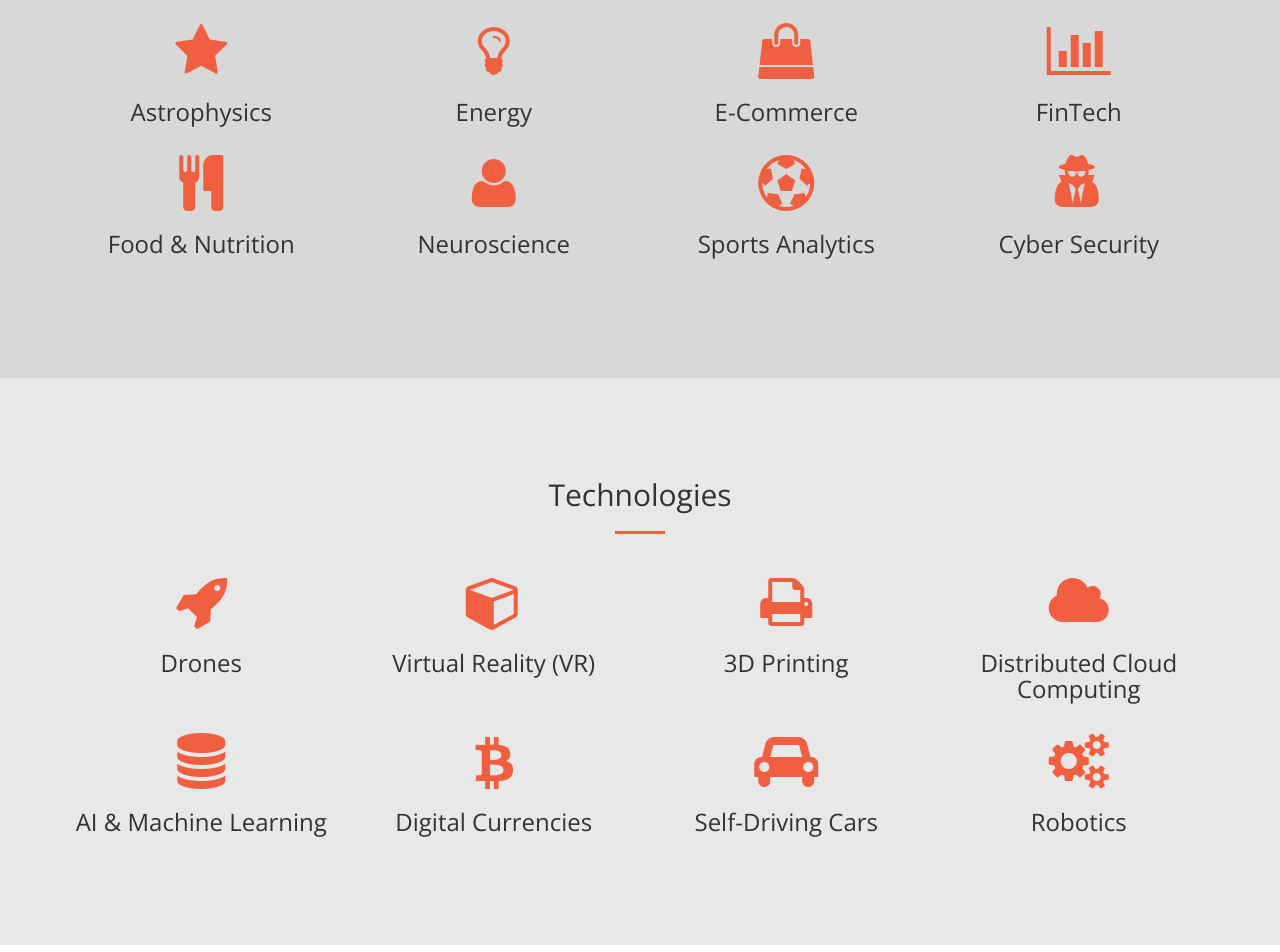
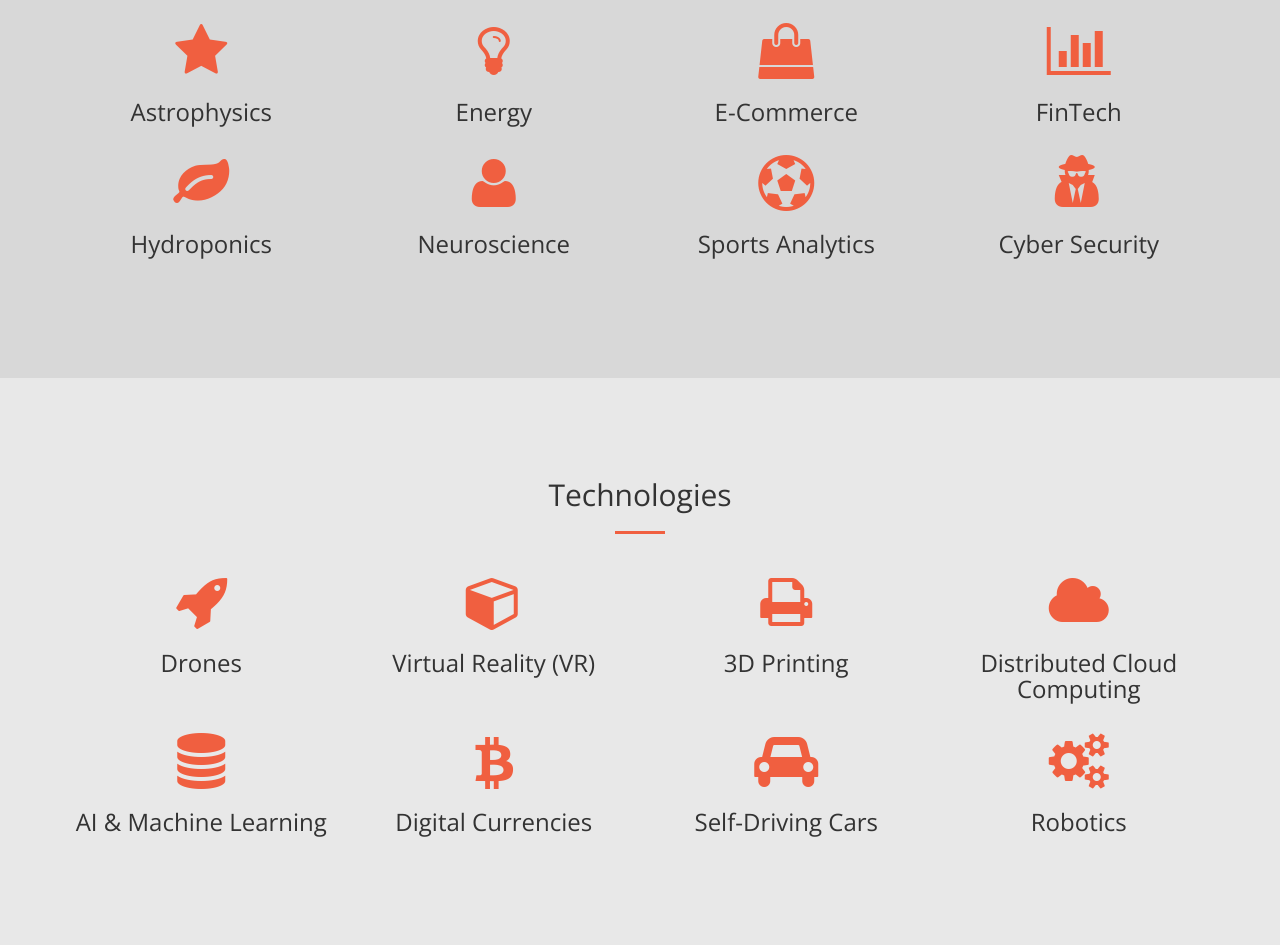
Before and after one commit to AppliedTechLab/appliedtechlab.github.io, a website: page index.html in a window 1280 px wide. Shown: the part 973-1925 px from the top of the page. Drawn offline with nearby package versions, Linux system fonts and the light colour scheme.

Commit message:
change food and nutrition for hydroponics

```diff
--- a/index.html
+++ b/index.html
@@ -119,8 +119,8 @@
 		</div>
 		<div class="col-lg-3 col-md-6 text-center">
 		    <div class="service-box">
-		       <i class="fa fa-4x fa-cutlery text-primary sr-icons"></i>
-		       <h3>Food & Nutrition</h3>
+		       <i class="fa fa-4x fa-leaf text-primary sr-icons"></i>
+		       <h3>Hydroponics</h3>
 		       <p class="text-muted"></p>
 		    </div>
 		</div>
```
